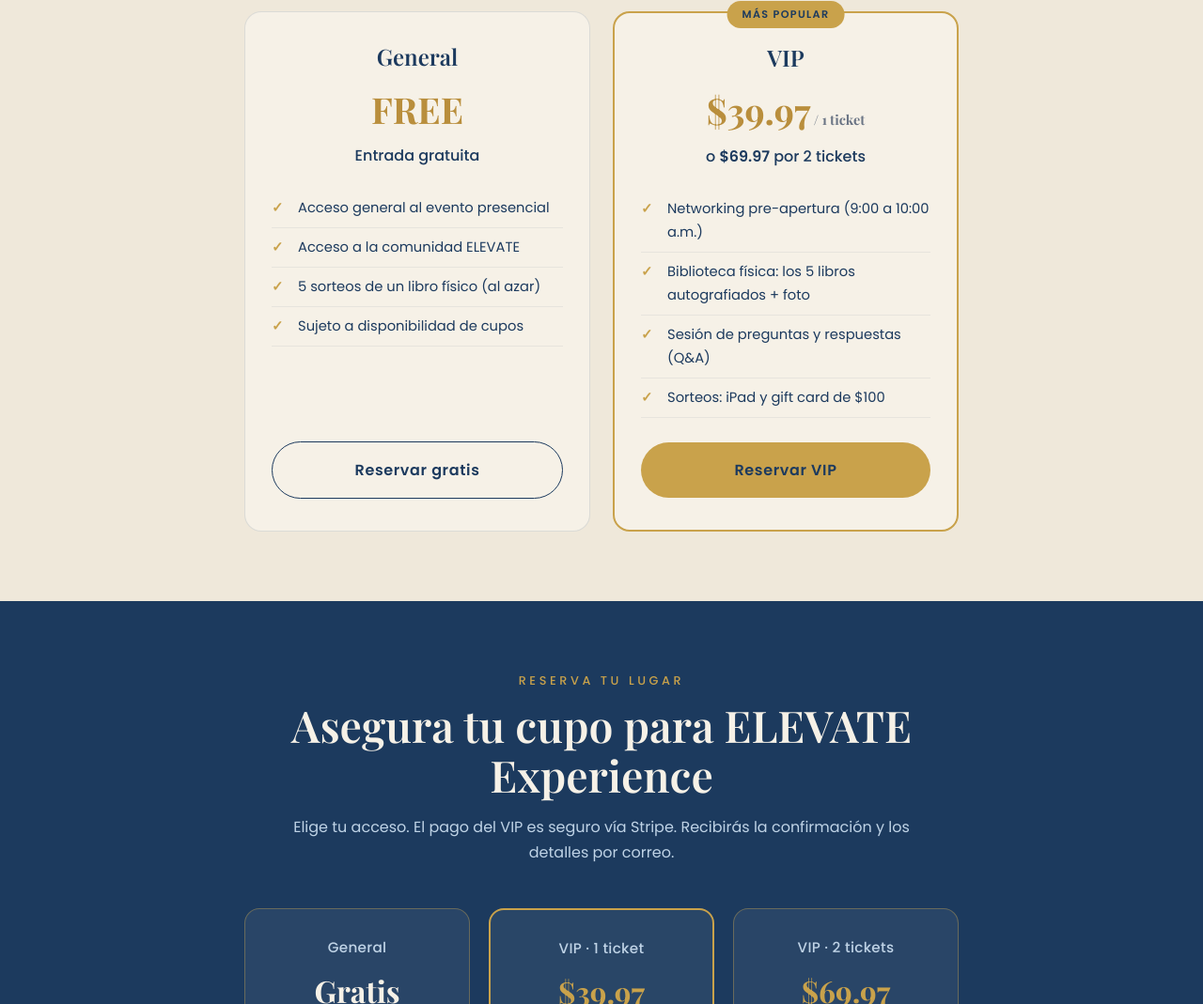
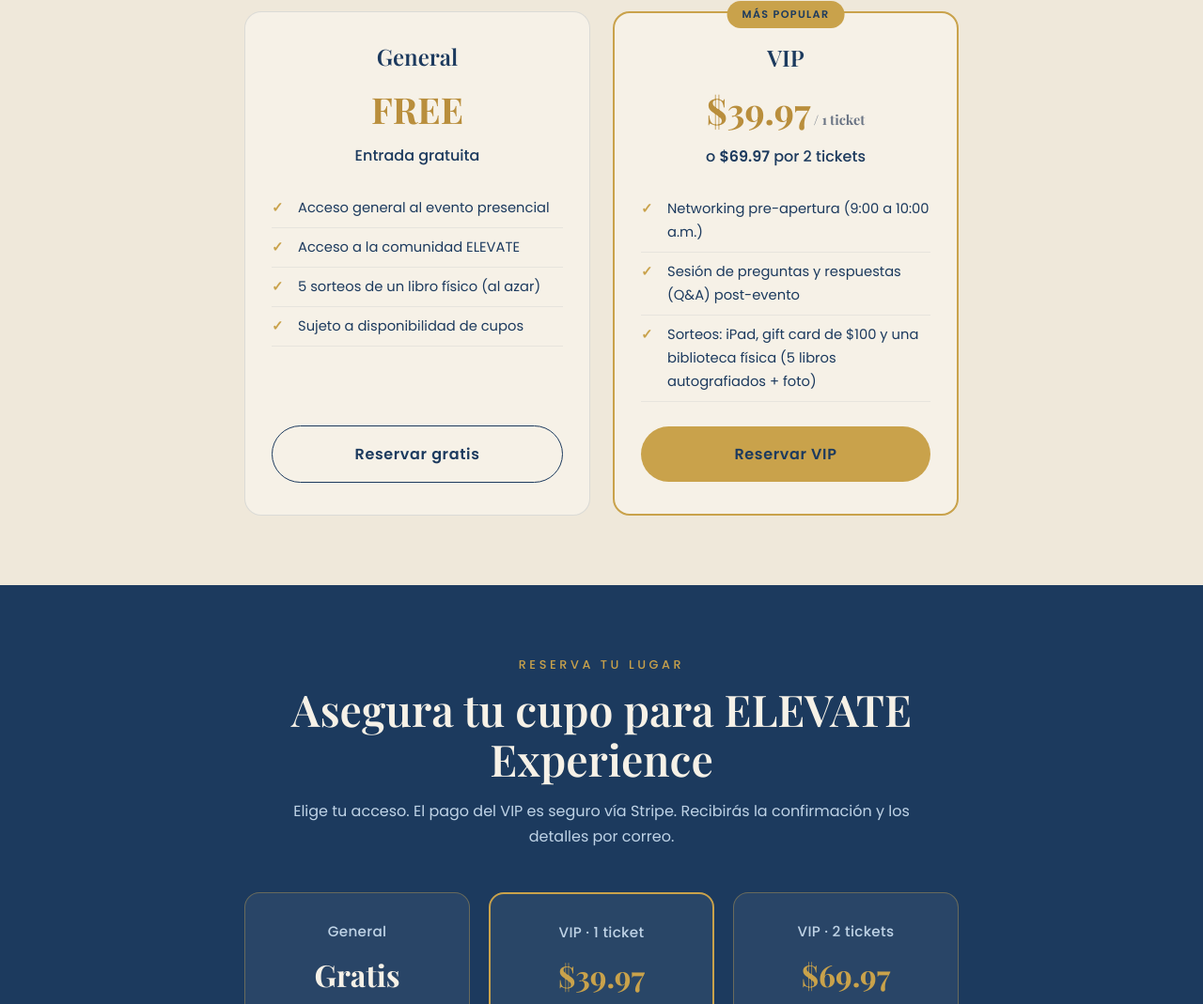
Before and after one commit to luigihofficial/elevate-experience, a website: page index.html in a window 1280 px wide. Shown: the part 4134-5203 px from the top of the page at 94% size. Drawn offline with nearby package versions, Linux system fonts and the light colour scheme; a web font is replaced by a local one.

Commit message:
Add files via upload

```diff
--- a/index.html
+++ b/index.html
@@ -259,9 +259,8 @@
         <div class="price2">o <strong>$69.97</strong> por 2 tickets</div>
         <ul>
           <li>Networking pre-apertura (9:00 a 10:00 a.m.)</li>
-          <li>Biblioteca física: los 5 libros autografiados + foto</li>
-          <li>Sesión de preguntas y respuestas (Q&amp;A)</li>
-          <li>Sorteos: iPad y gift card de $100</li>
+          <li>Sesión de preguntas y respuestas (Q&amp;A) post-evento</li>
+          <li>Sorteos: iPad, gift card de $100 y una biblioteca física (5 libros autografiados + foto)</li>
         </ul>
         <a href="#registro" class="btn">Reservar VIP</a>
       </div>
```
